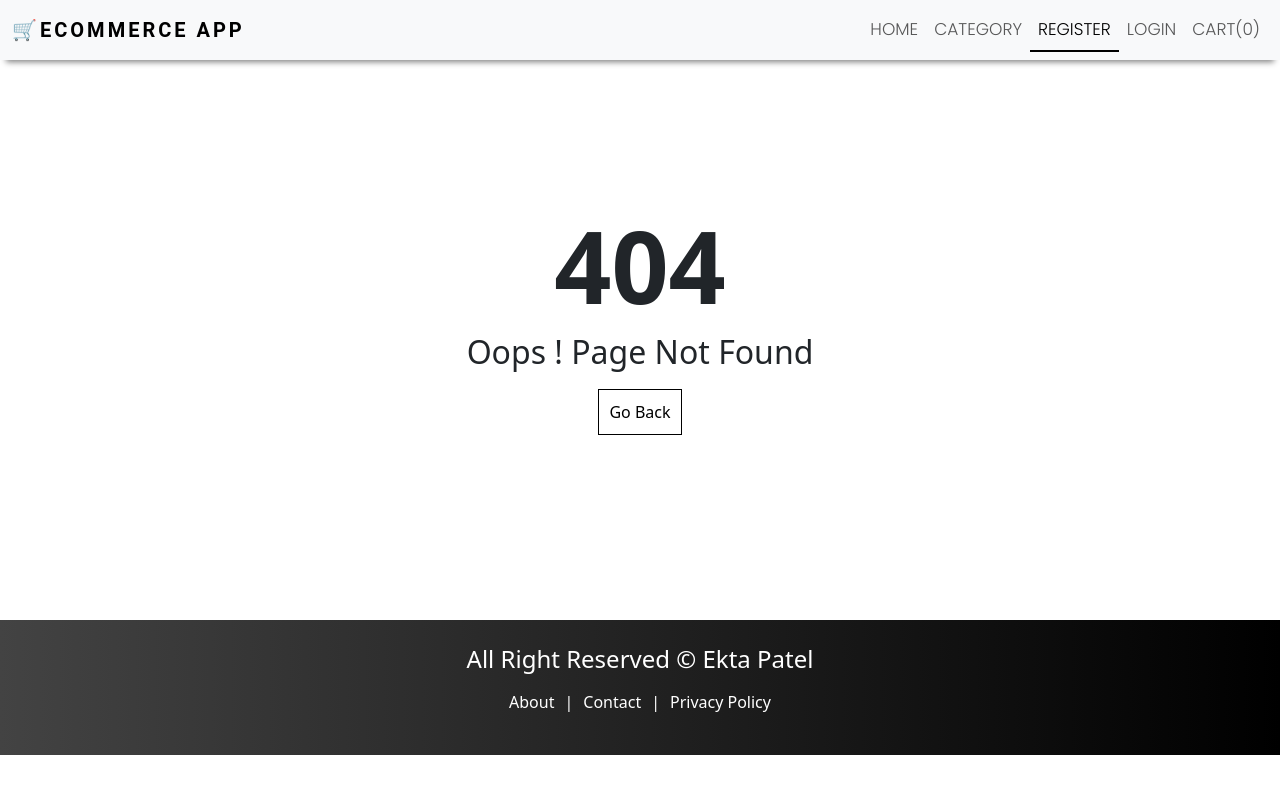
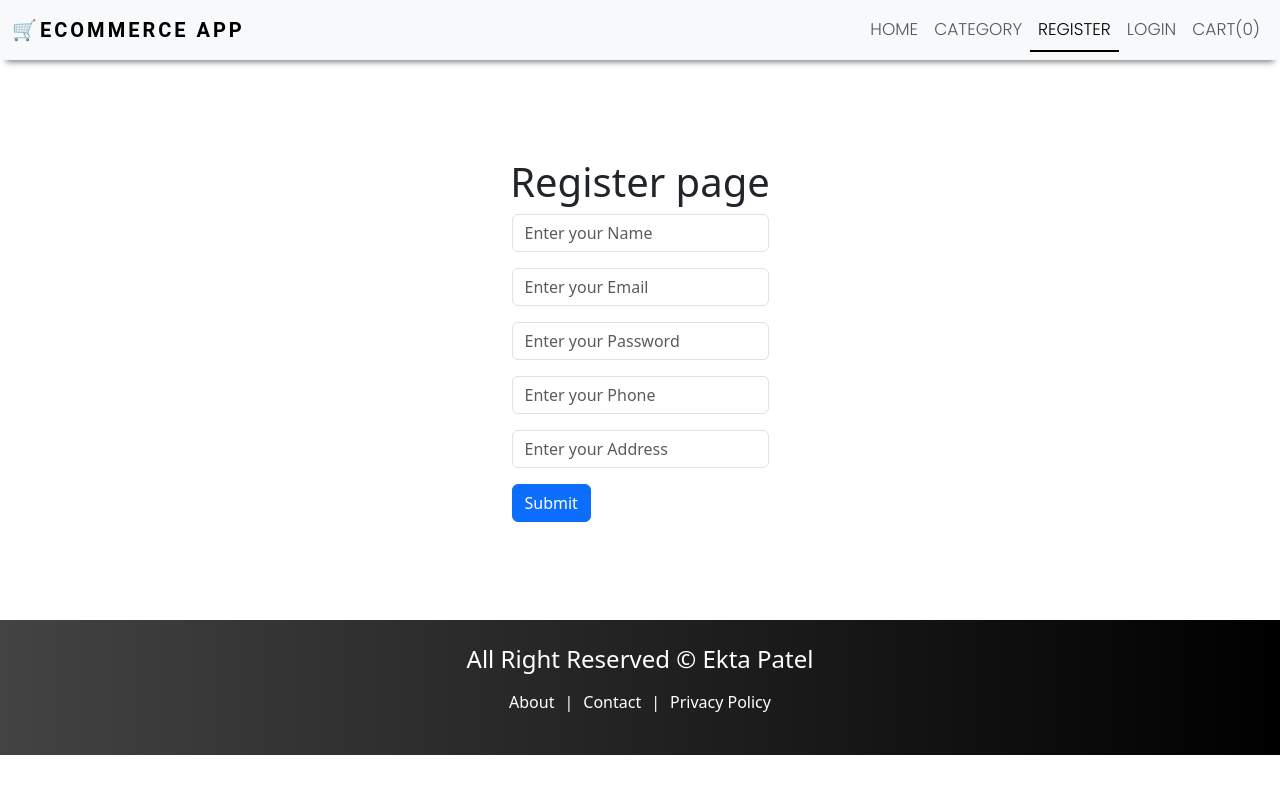
Before and after one commit to patelekta1010/ecommerce_site, a React (Create React App) app in the folder client/: page /register in a window 1280 px wide. Before the commit this address had no page. Shown: the top 794 px of the page. Built offline with nearby package versions, Linux system fonts and the light colour scheme.

Commit message:
working on register page

```diff
--- a/client/package.json
+++ b/client/package.json
@@ -6,11 +6,13 @@
     "@testing-library/jest-dom": "^5.17.0",
     "@testing-library/react": "^13.4.0",
     "@testing-library/user-event": "^13.5.0",
+    "axios": "^1.6.1",
     "react": "^18.2.0",
     "react-dom": "^18.2.0",
     "react-helmet": "^6.1.0",
     "react-router-dom": "^6.18.0",
     "react-scripts": "5.0.1",
+    "react-toastify": "^9.1.3",
     "web-vitals": "^2.1.4"
   },
   "scripts": {
--- a/client/src/App.js
+++ b/client/src/App.js
@@ -4,11 +4,13 @@
 import Pagenotfound from './pages/Pagenotfound';
 import About from './pages/About';
 import Contact from './pages/Contact'
+import Register from './pages/Auth/Register';
 function App() {
   return (
     <>
       <Routes>
         <Route path='/' element={<HomePage/>}/>
+        <Route path='/register' element={<Register/>}/>
         <Route path='/about' element={<About/>}/>
         <Route path='/contact' element={<Contact/>}/>
         <Route path='/policy' element={<Policy/>}/>
--- a/client/src/index.css
+++ b/client/src/index.css
@@ -89,3 +89,12 @@
   align-items: center;
   justify-content: center;
 }
+
+/* ========register page============ */
+.register{
+  display:flex;
+  align-items: center;
+  justify-content: center;
+  height: 70vh;
+  flex-direction: column;
+}
--- /dev/null
+++ b/client/src/pages/Auth/Register.js
@@ -0,0 +1,96 @@
+import React, {useState} from "react";
+import Layout from "../../components/Layout/Layout";
+
+const Register = () => {
+    const [name,setName] = useState('')
+    const [email,setEmail] = useState('')
+    const [password,setPassword] = useState('')
+    const [phone,setPhone] = useState('')
+    const [address,setAddress] = useState('')
+
+    // form function
+    const handleSubmit = (e)=>{
+        e.preventDefault()
+        console.log(name,email,password,phone,address);
+    }
+
+
+  return (
+    <Layout title="Register">
+      <div className="register">
+        <h1>Register page</h1>
+        <form onSubmit={handleSubmit}>
+          <div class="mb-3">
+
+            <input
+              type="text"
+              value={name}
+              onChange={(e)=> setName(e.target.value)}
+              class="form-control"
+              id="exampleInputEmail1"
+              placeholder="Enter your Name"
+              required
+            />
+          </div>
+          <div class="mb-3">
+            <input
+              type="email"
+              value={email}
+              onChange={(e)=> setEmail(e.target.value)}
+              class="form-control"
+              id="exampleInputEmail1"
+              placeholder="Enter your Email"
+              required
+
+            />
+          </div>
+
+          <div class="mb-3">
+            <input
+              type="password"
+              value={password}
+              onChange={(e)=> setPassword(e.target.value)}
+              class="form-control"
+              id="exampleInputPassword1"
+              placeholder="Enter your Password"
+              required
+
+           />
+          </div>
+          <div class="mb-3">
+
+            <input
+              type="text"
+              value={phone}
+              onChange={(e)=> setPhone(e.target.value)}
+              class="form-control"
+              id="exampleInputEmail1"
+              placeholder="Enter your Phone"
+              required
+
+            />
+          </div>
+          <div class="mb-3">
+
+            <input
+              type="text"
+              value={address}
+              onChange={(e)=> setAddress(e.target.value)}
+              class="form-control"
+              id="exampleInputEmail1"
+              placeholder="Enter your Address"
+              required
+
+            />
+          </div>
+
+          <button type="submit" class="btn btn-primary">
+            Submit
+          </button>
+        </form>
+      </div>
+    </Layout>
+  );
+};
+
+export default Register;
```
Also changed, not shown: 1 other file (tests, documents, lock files or other folders).
